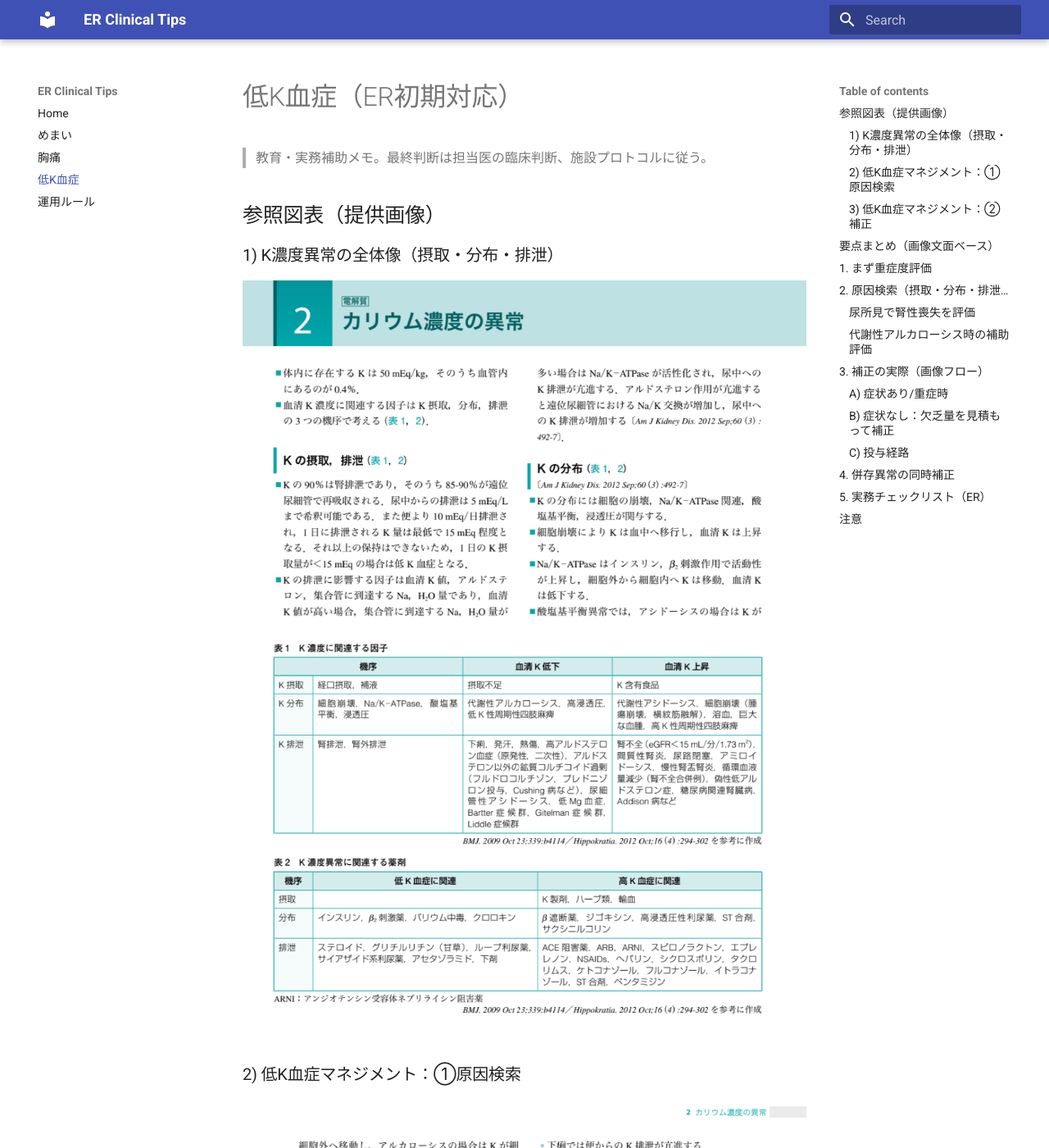
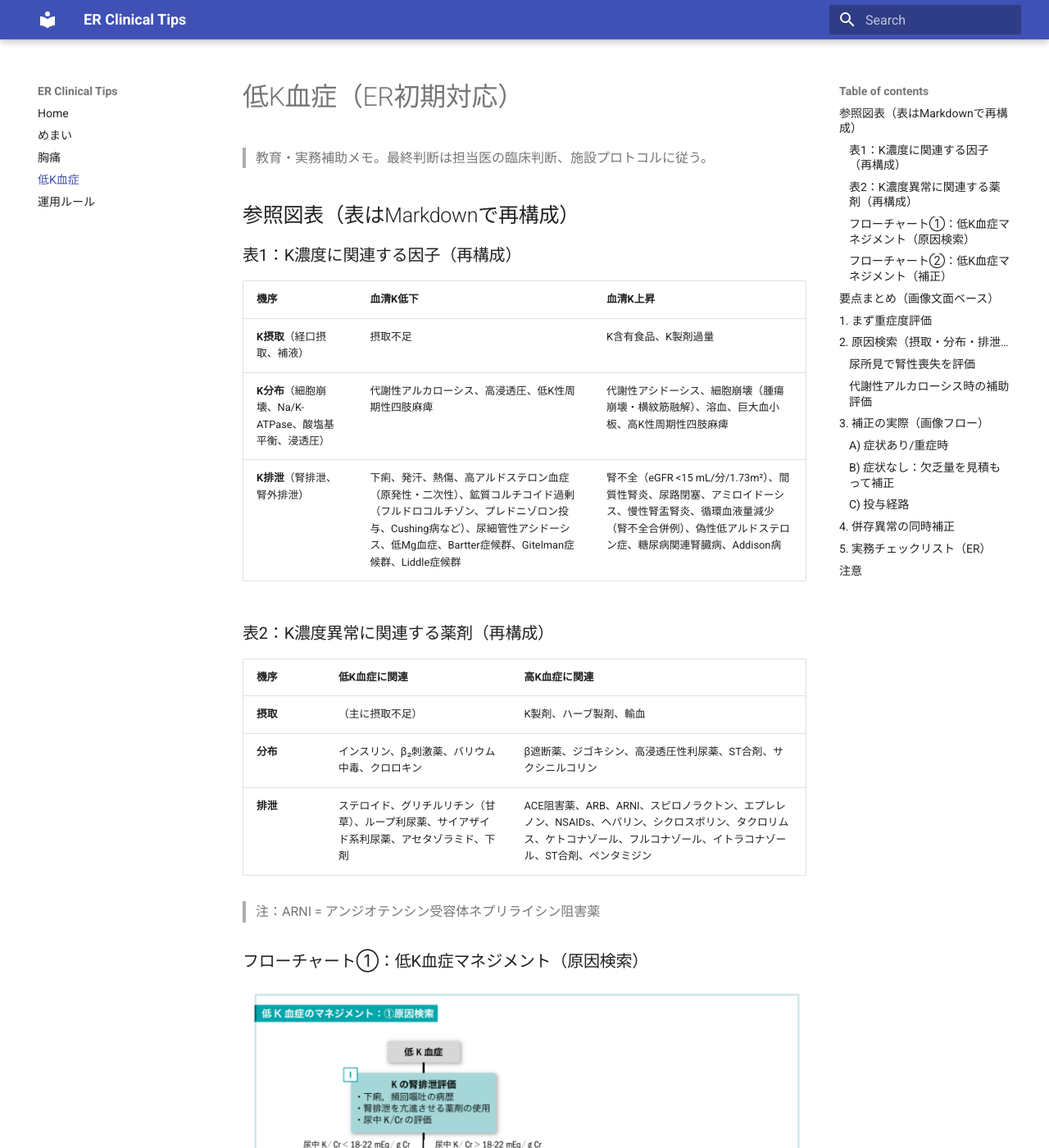
Before and after one commit to hsyn0917/clinical-tips, an MkDocs documentation site: the page built from docs/hypokalemia.md, in a window 1280 px wide and 1400 px high. Shown: the whole window at 82% size. Built offline with MkDocs 1.6.1 and Material for MkDocs 9.7.7, drawn with Linux system fonts in a browser that asks for light colours; some of the changed text lies outside the part shown.

Commit message:
Reformat hypokalemia tables into markdown

```diff
--- a/docs/hypokalemia.md
+++ b/docs/hypokalemia.md
@@ -2,16 +2,31 @@
 
 > 教育・実務補助メモ。最終判断は担当医の臨床判断、施設プロトコルに従う。
 
-## 参照図表（提供画像）
+## 参照図表（表はMarkdownで再構成）
 
-### 1) K濃度異常の全体像（摂取・分布・排泄）
-![K濃度異常の全体像](assets/hypokalemia-1.png)
+### 表1：K濃度に関連する因子（再構成）
 
-### 2) 低K血症マネジメント：①原因検索
-![低K血症マネジメント①原因検索](assets/hypokalemia-2.png)
+| 機序 | 血清K低下 | 血清K上昇 |
+|---|---|---|
+| **K摂取**（経口摂取、補液） | 摂取不足 | K含有食品、K製剤過量 |
+| **K分布**（細胞崩壊、Na/K-ATPase、酸塩基平衡、浸透圧） | 代謝性アルカローシス、高浸透圧、低K性周期性四肢麻痺 | 代謝性アシドーシス、細胞崩壊（腫瘍崩壊・横紋筋融解）、溶血、巨大血小板、高K性周期性四肢麻痺 |
+| **K排泄**（腎排泄、腎外排泄） | 下痢、発汗、熱傷、高アルドステロン血症（原発性・二次性）、鉱質コルチコイド過剰（フルドロコルチゾン、プレドニゾロン投与、Cushing病など）、尿細管性アシドーシス、低Mg血症、Bartter症候群、Gitelman症候群、Liddle症候群 | 腎不全（eGFR <15 mL/分/1.73m²）、間質性腎炎、尿路閉塞、アミロイドーシス、慢性腎盂腎炎、循環血液量減少（腎不全合併例）、偽性低アルドステロン症、糖尿病関連腎臓病、Addison病 |
 
-### 3) 低K血症マネジメント：②補正
-![低K血症マネジメント②補正](assets/hypokalemia-3.png)
+### 表2：K濃度異常に関連する薬剤（再構成）
+
+| 機序 | 低K血症に関連 | 高K血症に関連 |
+|---|---|---|
+| **摂取** | （主に摂取不足） | K製剤、ハーブ製剤、輸血 |
+| **分布** | インスリン、β₂刺激薬、バリウム中毒、クロロキン | β遮断薬、ジゴキシン、高浸透圧性利尿薬、ST合剤、サクシニルコリン |
+| **排泄** | ステロイド、グリチルリチン（甘草）、ループ利尿薬、サイアザイド系利尿薬、アセタゾラミド、下剤 | ACE阻害薬、ARB、ARNI、スピロノラクトン、エプレレノン、NSAIDs、ヘパリン、シクロスポリン、タクロリムス、ケトコナゾール、フルコナゾール、イトラコナゾール、ST合剤、ペンタミジン |
+
+> 注：ARNI = アンジオテンシン受容体ネプリライシン阻害薬
+
+### フローチャート①：低K血症マネジメント（原因検索）
+![低K血症マネジメント（原因検索）](assets/hypokalemia-cause-flow.png)
+
+### フローチャート②：低K血症マネジメント（補正）
+![低K血症マネジメント（補正）](assets/hypokalemia-repletion-flow.png)
 
 ---
 
```
Also changed, not shown: package.json (added, +26 -0 lines), docs/assets/hypokalemia-cause-flow.png (added), docs/assets/hypokalemia-repletion-flow.png (added), docs/assets/hypokalemia-table1.png (added), docs/assets/hypokalemia-table2.png (added), 1 other file.
